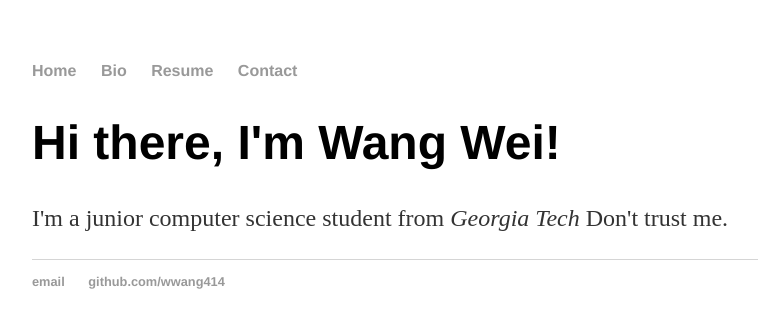
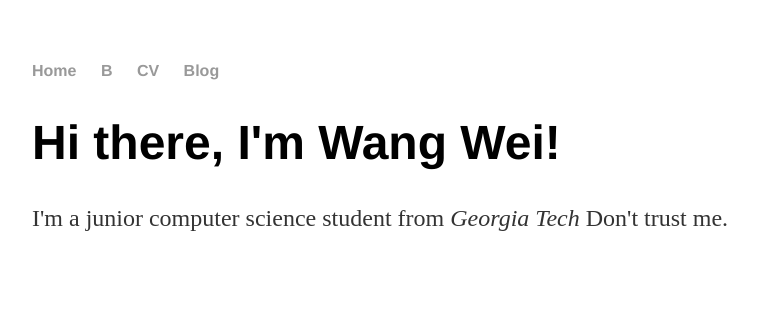
Before and after one commit to wwang414/wwang414.github.io, a Jekyll site: the page built from index.html, in a window 1280 px wide. Shown: the top 328 px of the page, without its empty margins (160-918 px from the left). Built offline with Jekyll 4.4.1, drawn with Linux system fonts in a browser that asks for light colours.

Commit message:
Update default.html

```diff
--- a/_layouts/default.html
+++ b/_layouts/default.html
@@ -9,9 +9,9 @@
 			<nav>
 	    		<ul>
 	        		<li><a href="/">Home</a></li>
-		        	<li><a href="/bio">Bio</a></li>
-	        		<li><a href="/resume">Resume</a></li>
-	        		<li><a href="/contact">Contact</a></li>
+		        	<li><a href="/about">B</a></li>
+	        		<li><a href="/cv">CV</a></li>
+	        		<li><a href="/blog">Blog</a></li>
 	    		</ul>
 			</nav>
 			<div class="container">
@@ -19,11 +19,5 @@
 			{{ content }}
 
 			</div><!-- /.container -->
-			<footer>
-	    		<ul>
-	        		<li><a href="mailto:hunterwangwei@gmail.com">email</a></li>
-	        		<li><a href="https://github.com/wwang414">github.com/wwang414</a></li>
-				</ul>
-			</footer>
 		</body>
 	</html>
```
